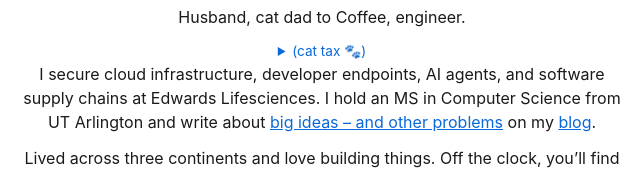
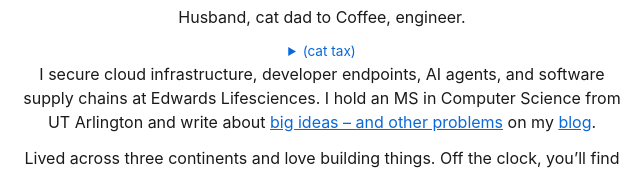
Before and after one commit to karant-dev/personal-website, a plain HTML site: page index.html in a window 1280 px wide. Shown: the part 333-502 px from the top of the page, 318-958 px from the left. Drawn offline with Linux system fonts and the light colour scheme.

```diff
--- a/index.html
+++ b/index.html
@@ -44,7 +44,7 @@
 <p>Husband, cat dad to Coffee, engineer.</p>
 <details>
 <summary style="cursor: pointer; color: var(--accent); font-size: 0.85rem; list-style-position: inside;">
-(cat tax 🐾)
+(cat tax)
 </summary>
 <img src="/files/coffee.svg" alt="Coffee the cat" style="max-width: 240px; border-radius: 12px; margin: 0.75rem auto 1rem; display: block;" />
 </details>
```
Also changed, not shown: 1 other file.
